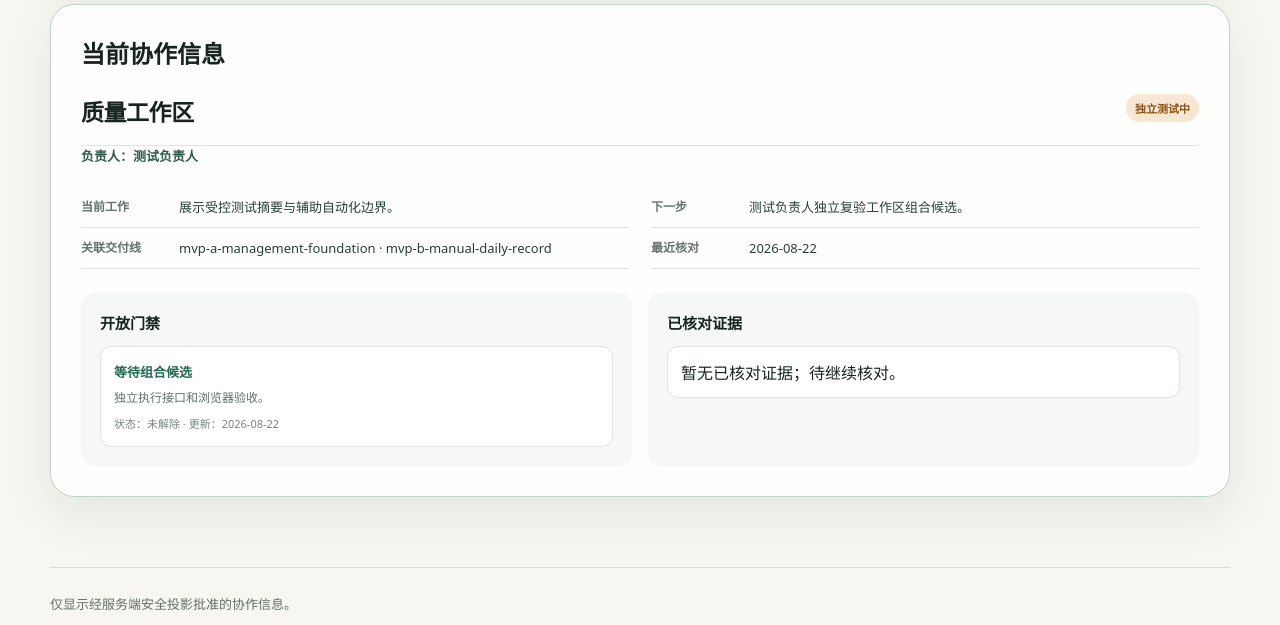
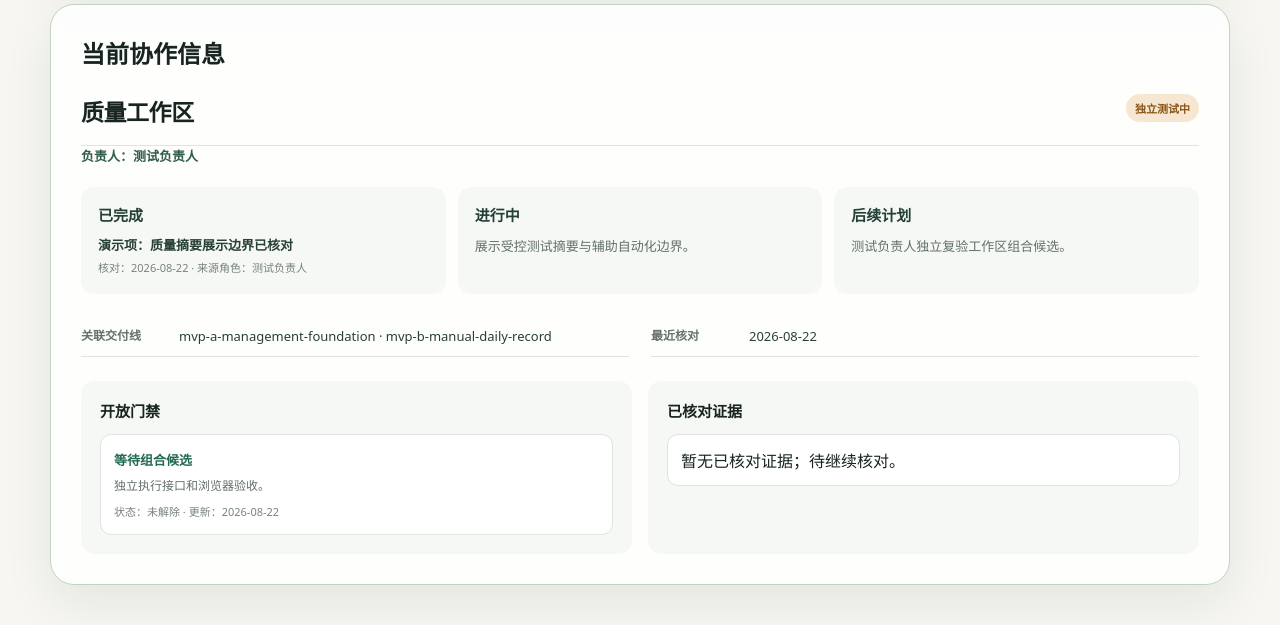
Before and after one commit to ranguang101/training-ai-delivery-dashboard, a FastAPI app: page /project-status/workspaces/testing in a window 1280 px wide. Shown: the part 466-1091 px from the top of the page. Run offline with FastAPI, Linux system fonts and the light colour scheme; some libraries are stand-ins or nearby versions.

Commit message:
feat: add workspace progress summaries

```diff
--- a/app/static/project-status.css
+++ b/app/static/project-status.css
@@ -208,6 +208,16 @@ main { padding: 42px 0 70px; }
 .safe-workspace-link { color: var(--green); font-size: 13px; font-weight: 900; text-decoration: none; }
 .safe-workspace-link:hover { text-decoration: underline; text-underline-offset: 3px; }
 .safe-workspace-detail-heading { padding-bottom: 17px; border-bottom: 1px solid var(--line); }
+.safe-workspace-phase-grid { display: grid; grid-template-columns: repeat(3, minmax(0, 1fr)); gap: 12px; margin-top: 22px; }
+.safe-workspace-phase { min-width: 0; padding: 17px; background: #f5f8f5; border-radius: 13px; }
+.safe-workspace-phase h3 { margin: 0; color: #244036; font-size: 15px; }
+.safe-workspace-phase > p { margin: 11px 0 0; color: var(--muted); font-size: 13px; line-height: 1.6; overflow-wrap: anywhere; }
+.safe-workspace-phase-empty { color: #65736b !important; }
+.safe-workspace-completed-list { display: grid; gap: 8px; margin: 11px 0 0; padding: 0; list-style: none; }
+.safe-workspace-completed-list li { min-width: 0; padding-top: 9px; border-top: 1px solid #dce5de; }
+.safe-workspace-completed-list li:first-child { padding-top: 0; border-top: 0; }
+.safe-workspace-completed-list strong { display: block; color: #294037; font-size: 13px; line-height: 1.5; overflow-wrap: anywhere; }
+.safe-workspace-completed-list small { display: block; margin-top: 5px; color: #78837d; font-size: 11px; line-height: 1.5; overflow-wrap: anywhere; }
 .safe-workspace-activity { grid-template-columns: repeat(2, minmax(0, 1fr)); gap: 0 22px; margin-top: 22px; border-top: 0; }
 .safe-workspace-activity > div { grid-template-columns: 86px minmax(0, 1fr); }
 .safe-workspace-detail-grid { display: grid; grid-template-columns: repeat(2, minmax(0, 1fr)); gap: 16px; margin-top: 24px; }
@@ -860,7 +870,7 @@ footer a { color: var(--green); font-weight: 700; }
   .delivery-metadata { text-align: left; }
   .delivery-verified, .delivery-origin { white-space: normal; }
   .delivery-scope-grid, .delivery-state-grid { grid-template-columns: 1fr; }
-  .safe-workspace-grid, .safe-workspace-detail-grid, .safe-workspace-activity { grid-template-columns: 1fr; }
+  .safe-workspace-grid, .safe-workspace-detail-grid, .safe-workspace-phase-grid, .safe-workspace-activity { grid-template-columns: 1fr; }
   .safe-workspace-hero { min-height: 0; padding: 30px 22px; border-radius: 18px; }
   .safe-workspace-hero h2 { font-size: clamp(31px, 10vw, 44px); }
   .safe-workspace-card-heading, .safe-workspace-detail-heading, .safe-workspace-error { align-items: flex-start; flex-direction: column; }
--- a/app/static/project-status.js
+++ b/app/static/project-status.js
@@ -278,6 +278,17 @@ function workspaceMeta(label, value) {
   return row;
 }
 
+function workspaceCompletedItems(workspace) {
+  return Array.isArray(workspace?.completed_items) && workspace.completed_items.length
+    ? workspace.completed_items
+    : null;
+}
+
+function workspaceCompletedSummary(workspace) {
+  const items = workspaceCompletedItems(workspace);
+  return items ? `${items.length} 项` : '待核对';
+}
+
 function workspaceOverviewCard(workspace) {
   const route = safeWorkspaceRoutes[workspace?.id];
   if (!route) return null;
@@ -291,6 +302,7 @@ function workspaceOverviewCard(workspace) {
   card.append(dashboardElement('p', 'safe-workspace-current', workspaceValue(workspace.current, '当前工作待核对。')));
   const meta = dashboardElement('dl', 'safe-workspace-meta');
   meta.append(
+    workspaceMeta('已完成', workspaceCompletedSummary(workspace)),
     workspaceMeta('下一步', workspaceValue(workspace.next, '待核对')),
     workspaceMeta('核对时间', workspaceValue(workspace.checked_at || workspace.updated_at)),
   );
@@ -365,6 +377,37 @@ function appendWorkspaceBlockers(parent, blockers) {
   parent.append(section);
 }
 
+function appendWorkspaceCompleted(parent, workspace) {
+  const section = dashboardElement('section', 'safe-workspace-phase safe-workspace-completed');
+  section.append(dashboardElement('h3', '', '已完成'));
+  const items = workspaceCompletedItems(workspace);
+  if (!items) {
+    section.append(dashboardElement('p', 'safe-workspace-phase-empty', '暂无经核对的已完成项，待核对。'));
+    parent.append(section);
+    return;
+  }
+  const list = dashboardElement('ul', 'safe-workspace-completed-list');
+  items.forEach((item) => {
+    const row = dashboardElement('li');
+    row.append(dashboardElement('strong', '', workspaceValue(item?.label, '已完成项待核对')));
+    row.append(dashboardElement('small', '', `核对：${workspaceValue(item?.checked_at)} · 来源角色：${workspaceValue(item?.source_role_label)}`));
+    list.append(row);
+  });
+  section.append(list);
+  parent.append(section);
+}
+
+function appendWorkspaceCurrentAndNext(parent, workspace) {
+  [
+    ['进行中', workspaceValue(workspace.current, '当前工作待核对。')],
+    ['后续计划', workspaceValue(workspace.next, '后续计划待核对。')],
+  ].forEach(([title, content]) => {
+    const section = dashboardElement('section', 'safe-workspace-phase');
+    section.append(dashboardElement('h3', '', title), dashboardElement('p', '', content));
+    parent.append(section);
+  });
+}
+
 function renderSafeWorkspaceDetail(view, workspaceId) {
   const target = document.querySelector('[data-safe-workspace-detail]');
   if (!target) return;
@@ -387,14 +430,17 @@ function renderSafeWorkspaceDetail(view, workspaceId) {
   );
   target.append(header, dashboardElement('p', 'safe-workspace-owner', `负责人：${workspaceValue(workspace.owner_role_label)}`));
 
-  const activity = dashboardElement('dl', 'safe-workspace-activity');
-  activity.append(
-    workspaceMeta('当前工作', workspaceValue(workspace.current, '待核对')),
-    workspaceMeta('下一步', workspaceValue(workspace.next, '待核对')),
+  const phases = dashboardElement('div', 'safe-workspace-phase-grid');
+  appendWorkspaceCompleted(phases, workspace);
+  appendWorkspaceCurrentAndNext(phases, workspace);
+  target.append(phases);
+
+  const metadata = dashboardElement('dl', 'safe-workspace-activity');
+  metadata.append(
     workspaceMeta('关联交付线', Array.isArray(workspace.delivery_line_refs) && workspace.delivery_line_refs.length ? workspace.delivery_line_refs.join(' · ') : '待核对'),
     workspaceMeta('最近核对', workspaceValue(workspace.checked_at || workspace.updated_at)),
   );
-  target.append(activity);
+  target.append(metadata);
 
   const detailGrid = dashboardElement('div', 'safe-workspace-detail-grid');
   appendWorkspaceBlockers(detailGrid, workspace.open_blockers);
```
Also changed, not shown: e2e/dashboard/safe-workspaces.spec.ts (+63 -0 lines).
